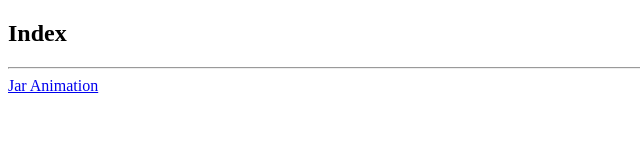
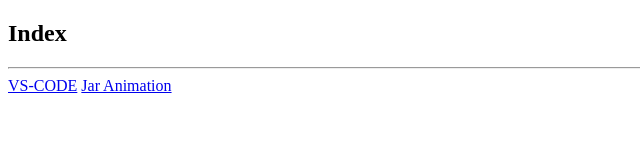
Before and after one commit to atharva-4/atharva-4.github.io, a plain HTML site: page index.html in a window 1280 px wide. Shown: the whole page, without its empty margins (0-640 px from the left). Drawn offline with Linux system fonts and the light colour scheme.

Commit message:
Update index.html

```diff
--- a/index.html
+++ b/index.html
@@ -9,8 +9,8 @@
   <body>
     <h2>Index</h2>
 <hr>
-    <!--<a href="/css1/css1.html">CSS1</a>
-    <a href="/css2/css2.html">CSS2</a>-->
+    <!--<a href="/css1/css1.html">CSS1</a>-->
+    <a href="https://drive.google.com/file/d/127ZvCdWmC7joN5dG1bkjGagWKB3Osqya/view?usp=drivesdk">VS-CODE</a>
     <a href="/css3/css3.html">Jar Animation</a>
   </body>
 </html>
```
